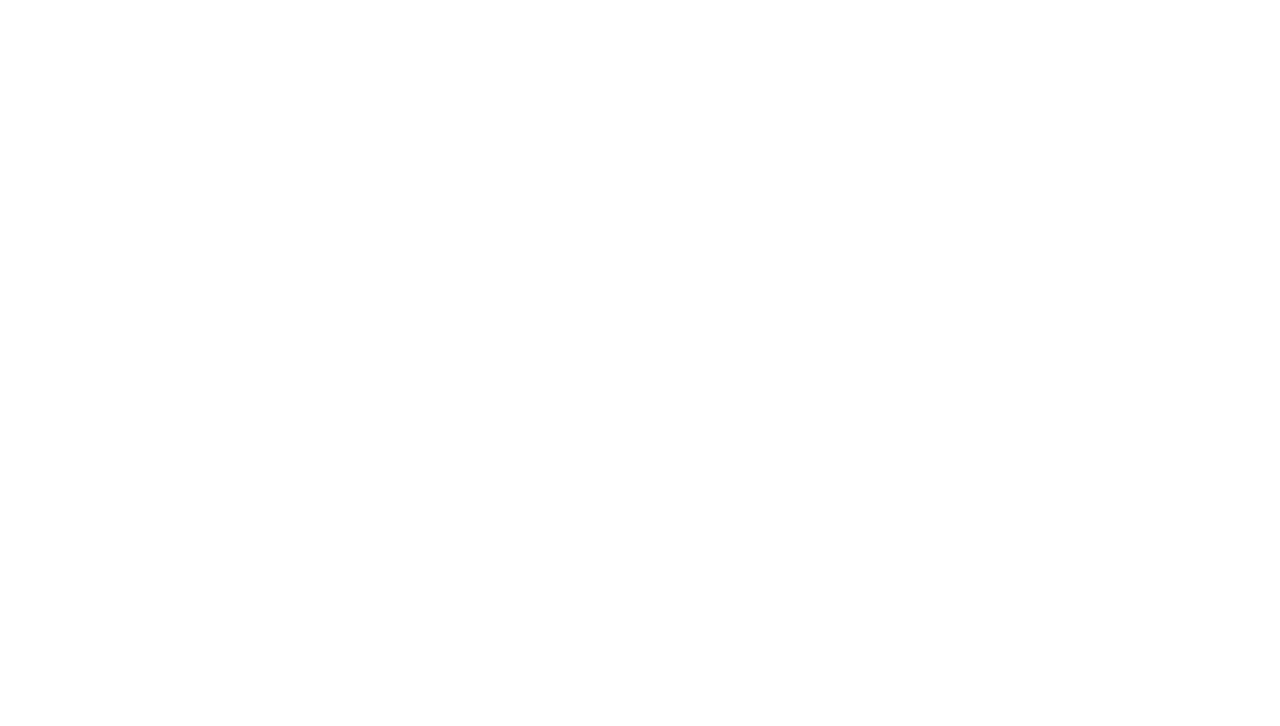
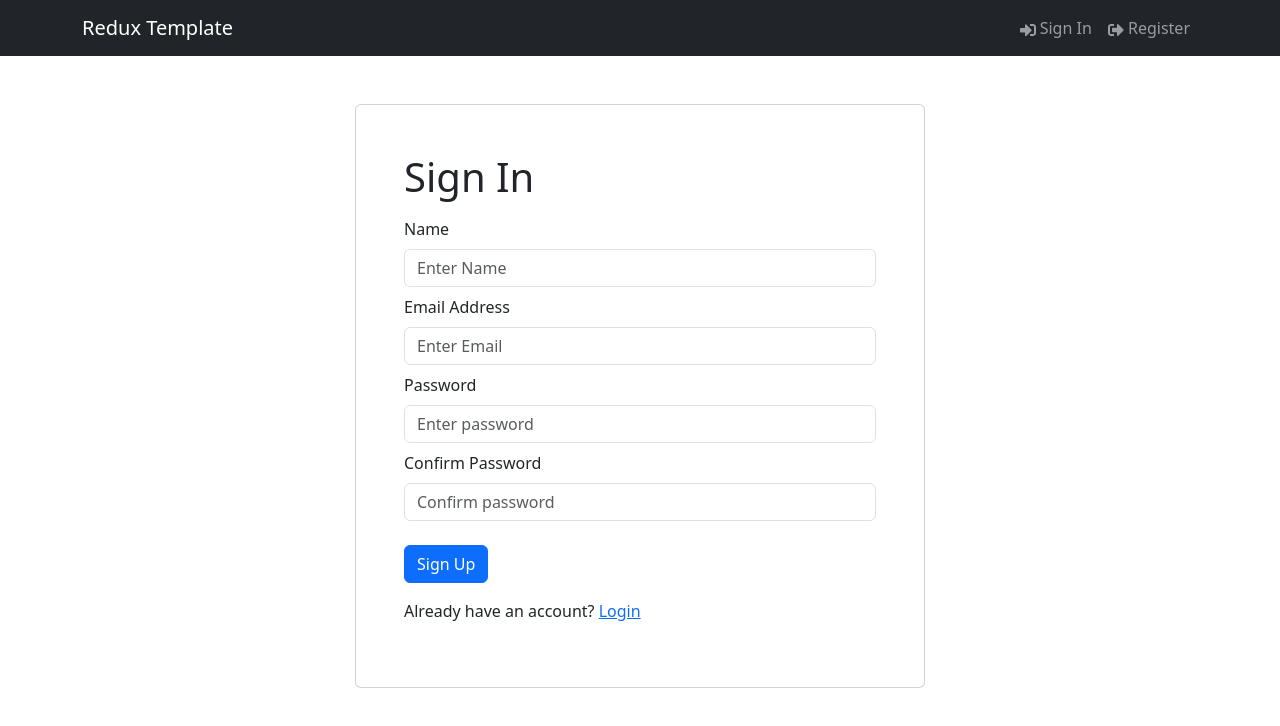
Before and after one commit to ankur-git-commit/redux-template, a React (Vite) app in the folder frontend/: page /register in a window 1280 px wide. Before the commit this address had no page. Shown: the top 726 px of the page. Built offline with nearby package versions, Linux system fonts and the light colour scheme.

Commit message:
pre-reducer implementation

```diff
--- a/frontend/package.json
+++ b/frontend/package.json
@@ -10,11 +10,13 @@
     "preview": "vite preview"
   },
   "dependencies": {
+    "@reduxjs/toolkit": "^2.7.0",
     "bootstrap": "^5.3.5",
     "react": "^19.0.0",
     "react-bootstrap": "^2.10.9",
     "react-dom": "^19.0.0",
     "react-icons": "^5.5.0",
+    "react-redux": "^9.2.0",
     "react-router": "^7.5.3",
     "react-router-bootstrap": "^0.26.3"
   },
--- a/frontend/src/App.jsx
+++ b/frontend/src/App.jsx
@@ -1,8 +1,10 @@
 import { Routes, Route } from "react-router"
+import { Outlet } from "react-router"
 
 import Header from "./components/Header"
-import { Outlet } from "react-router"
 import HomeScreen from "./screens/HomeScreen"
+import LoginScreen from "./screens/LoginScreen"
+import RegisterScreen from "./screens/RegisterScreen"
 
 const Layout = () => {
     return (
@@ -21,6 +23,8 @@
             <Routes>
                 <Route element={<Layout />}>
                     <Route index element={<HomeScreen />} />
+                    <Route path="/login" element={<LoginScreen />} />
+                    <Route path="/register" element={<RegisterScreen />} />
                 </Route>
             </Routes>
         </>
--- /dev/null
+++ b/frontend/src/components/FormContainer.jsx
@@ -0,0 +1,15 @@
+import { Container, Row, Col } from "react-bootstrap"
+
+function FormContainer({ children }) {
+    return (
+        <Container>
+            <Row className="justify-content-md-center mt-5">
+                <Col xs={12} md={6} className="card p-5">
+                    {children}
+                </Col>
+            </Row>
+        </Container>
+    )
+}
+
+export default FormContainer
--- a/frontend/src/components/Header.jsx
+++ b/frontend/src/components/Header.jsx
@@ -1,22 +1,24 @@
 import { Navbar, Nav, Container } from "react-bootstrap"
 import { FaSignInAlt, FaSignOutAlt } from "react-icons/fa"
-import { NavLink   } from "react-router"
+import { Link } from "react-router"
 
 function Header() {
     return (
         <header>
             <Navbar bg="dark" variant="dark" expand="lg" collapseOnSelect>
                 <Container>
-                    <NavLink  to="/">
-                        <Navbar.Brand>Redux Template</Navbar.Brand>
-                    </NavLink >
+                    {/* <Link to="/" style={{ textDecoration: "none" }}> */}
+                    <Navbar.Brand as={Link} to="/">
+                        Redux Template
+                    </Navbar.Brand>
+                    {/* </Link> */}
                     <Navbar.Toggle aria-controls="basic-navbar-nav" />
                     <Navbar.Collapse id="basic-navbar-nav">
                         <Nav className="ms-auto">
-                            <Nav.Link href="/login">
+                            <Nav.Link as={Link} to="/login">
                                 <FaSignInAlt /> Sign In
                             </Nav.Link>
-                            <Nav.Link href="/register">
+                            <Nav.Link as={Link} to="/register">
                                 <FaSignOutAlt /> Register
                             </Nav.Link>
                         </Nav>
--- a/frontend/src/main.jsx
+++ b/frontend/src/main.jsx
@@ -1,15 +1,23 @@
 import { StrictMode } from "react"
 import { createRoot } from "react-dom/client"
 import { BrowserRouter } from "react-router"
+
+import store from "./store.js"
+import { Provider } from "react-redux"
+
+// Components
 import App from "./App.jsx"
-import HomeScreen from "./screens/HomeScreen.jsx"
+
+// CSS
 import "bootstrap/dist/css/bootstrap.min.css"
 import "./index.css"
 
 createRoot(document.getElementById("root")).render(
-    <StrictMode>
-        <BrowserRouter>
-            <App />
-        </BrowserRouter>
-    </StrictMode>
+    <Provider store={store}>
+        <StrictMode>
+            <BrowserRouter>
+                <App />
+            </BrowserRouter>
+        </StrictMode>
+    </Provider>
 )
--- a/frontend/src/screens/Hero.jsx
+++ b/frontend/src/screens/Hero.jsx
@@ -1,28 +1,31 @@
-import { Container, Card, Button } from 'react-bootstrap';
+import { Container, Card, Button } from "react-bootstrap"
+import { Link } from "react-router"
 
 const Hero = () => {
     return (
-    <div className=' py-5'>
-      <Container className='d-flex justify-content-center'>
-        <Card className='p-5 d-flex flex-column align-items-center hero-card bg-light w-75'>
-          <h1 className='text-center mb-4'>MERN Authentication</h1>
-          <p className='text-center mb-4'>
-            This is a boilerplate for MERN authentication that stores a JWT in
-            an HTTP-Only cookie. It also uses Redux Toolkit and the React
-            Bootstrap library
+        <div className=" py-5">
+            <Container className="d-flex justify-content-center">
+                <Card className="p-5 d-flex flex-column align-items-center hero-card bg-light w-75">
+                    <h1 className="text-center mb-4">MERN Authentication</h1>
+                    <p className="text-center mb-4">
+                        This is a boilerplate for MERN authentication that
+                        stores a JWT in an HTTP-Only cookie. It also uses Redux
+                        Toolkit and the React Bootstrap library
                     </p>
-          <div className='d-flex'>
-            <Button variant='primary' href='/login' className='me-3'>
+                    <div className="d-flex">
+                        <Link to="/login">
+                            <Button variant="primary" className="me-3">
                                 Sign In
                             </Button>
-            <Button variant='secondary' href='/register'>
-              Register
-            </Button>
+                        </Link>
+                        <Link to="/register">
+                            <Button variant="secondary">Register</Button>
+                        </Link>
                     </div>
                 </Card>
             </Container>
         </div>
-  );
-};
+    )
+}
 
-export default Hero;
+export default Hero
--- /dev/null
+++ b/frontend/src/screens/LoginScreen.jsx
@@ -0,0 +1,55 @@
+import { useState } from "react"
+import { Link } from "react-router"
+import { Form, Button, Row, Col } from "react-bootstrap"
+import FormContainer from "../components/FormContainer"
+
+function LoginScreen() {
+    const [email, setEmail] = useState("")
+    const [password, setPassword] = useState("")
+
+    const submitHandler = async (event) => {
+        event.preventDefault()
+    }
+
+    return (
+        <FormContainer>
+            <h1>Sign In</h1>
+
+            <Form onSubmit={submitHandler}>
+                <Form.Group className="my-2" controlId="email">
+                    <Form.Label>Email Address</Form.Label>
+                    <Form.Control
+                        type="email"
+                        placeholder="Enter Email"
+                        value={email}
+                        onChange={(e) => {
+                            setEmail(e.target.value)
+                        }}
+                    ></Form.Control>
+                </Form.Group>
+
+                <Form.Group className="my-2" controlId="password">
+                    <Form.Label>Password</Form.Label>
+                    <Form.Control
+                        type="password"
+                        placeholder="Enter password"
+                        value={password}
+                        onChange={(e) => {
+                            setPassword(e.target.value)
+                        }}
+                    ></Form.Control>
+                </Form.Group>
+                <Button type="submit" variant="primary" className="mt-3">
+                    Sign In
+                </Button>
+                <Row className="py-3">
+                    <Col>
+                        New Customer? <Link to="/register">Register</Link>
+                    </Col>
+                </Row>
+            </Form>
+        </FormContainer>
+    )
+}
+
+export default LoginScreen
--- /dev/null
+++ b/frontend/src/screens/RegisterScreen.jsx
@@ -0,0 +1,81 @@
+import { useState } from "react"
+import { Link } from "react-router"
+import { Form, Button, Row, Col } from "react-bootstrap"
+import FormContainer from "../components/FormContainer"
+
+function RegisterScreen() {
+    const [name, setName] = useState("")
+    const [email, setEmail] = useState("")
+    const [password, setPassword] = useState("")
+    const [confirmPassword, setConfirmPassword] = useState("")
+
+    const submitHandler = async (event) => {
+        event.preventDefault()
+    }
+
+    return (
+        <FormContainer>
+            <h1>Sign In</h1>
+
+            <Form onSubmit={submitHandler}>
+                <Form.Group className="my-2" controlId="name">
+                    <Form.Label>Name</Form.Label>
+                    <Form.Control
+                        type="text"
+                        placeholder="Enter Name"
+                        value={name}
+                        onChange={(e) => {
+                            setName(e.target.value)
+                        }}
+                    ></Form.Control>
+                </Form.Group>
+
+                <Form.Group className="my-2" controlId="email">
+                    <Form.Label>Email Address</Form.Label>
+                    <Form.Control
+                        type="email"
+                        placeholder="Enter Email"
+                        value={email}
+                        onChange={(e) => {
+                            setEmail(e.target.value)
+                        }}
+                    ></Form.Control>
+                </Form.Group>
+
+                <Form.Group className="my-2" controlId="password">
+                    <Form.Label>Password</Form.Label>
+                    <Form.Control
+                        type="password"
+                        placeholder="Enter password"
+                        value={password}
+                        onChange={(e) => {
+                            setPassword(e.target.value)
+                        }}
+                    ></Form.Control>
+                </Form.Group>
+                <Form.Group className="my-2" controlId="confirmpassword">
+                    <Form.Label>Confirm Password</Form.Label>
+                    <Form.Control
+                        type="password"
+                        placeholder="Confirm password"
+                        value={confirmPassword}
+                        onChange={(e) => {
+                            setConfirmPassword(e.target.value)
+                        }}
+                    ></Form.Control>
+                </Form.Group>
+
+                <Button type="submit" variant="primary" className="mt-3">
+                    Sign Up
+                </Button>
+                <Row className="py-3">
+                    <Col>
+                        Already have an account? <Link to="/login">Login</Link>
+                    </Col>
+                </Row>
+            </Form>
+        </FormContainer>
+    )
+}
+
+export default RegisterScreen
--- /dev/null
+++ b/frontend/src/store.js
@@ -0,0 +1,9 @@
+import { configureStore } from "@reduxjs/toolkit"
+
+const store = configureStore({
+    reducer: {},
+    middleware: (getDefaultMiddleware) => getDefaultMiddleware(),
+    devTools: true,
+})
+
+export default store
```
Also changed, not shown: 1 other file (tests, documents, lock files or other folders). Lines whose indentation alone changed are shown as unchanged.
